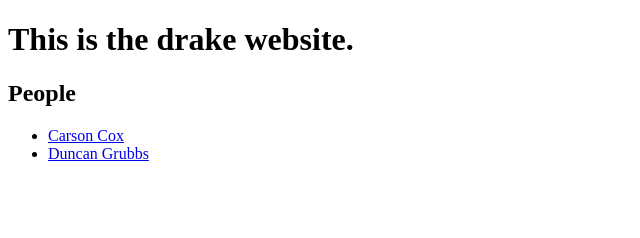
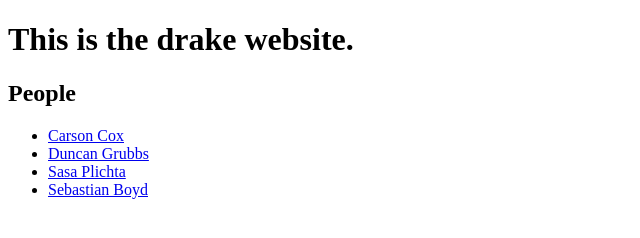
Before and after one commit to DHSDevelopersClub/drake-website, a plain HTML site: page index.html in a window 1280 px wide. Shown: the whole page, without its empty margins (0-640 px from the left). Drawn offline with Linux system fonts and the light colour scheme.

Commit message:
Add links.

```diff
--- a/index.html
+++ b/index.html
@@ -13,6 +13,8 @@
     <ul>
       <li><a href="/Carson_Cox/index.html">Carson Cox</a></li>
       <li><a href="/Duncan_Grubbs/index.html">Duncan Grubbs</a></li>
+      <li><a href="/Sasa_Plichta/index.html">Sasa Plichta</a></li>
+      <li><a href="/Sebastian_Boyd/index.html">Sebastian Boyd</a></li>
     </ul>
 
     <script defer src="script.js"></script>
```
